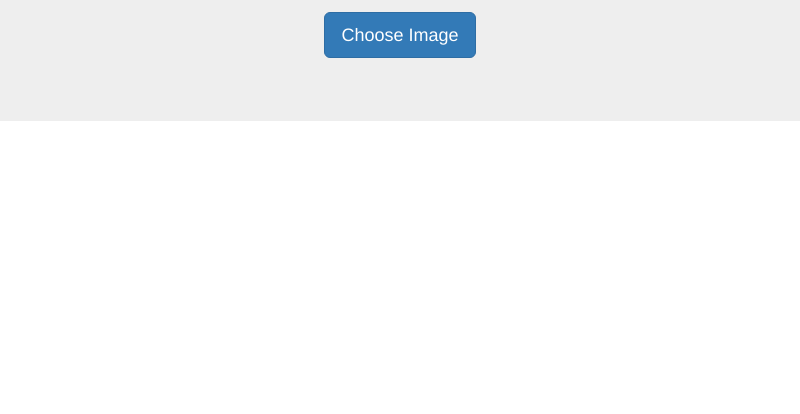
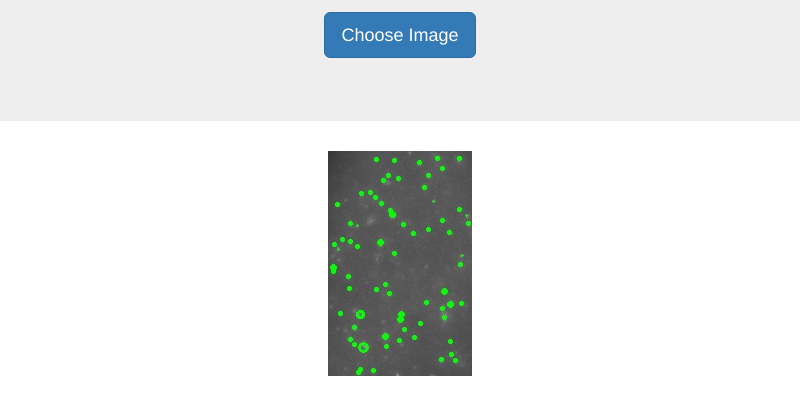
Before and after one commit to diptodip/graf, an Electron app: page index.html in a window 800 px wide. Shown: the part 180-594 px from the top of the page. Drawn offline with nearby package versions, Linux system fonts and the light colour scheme.

Commit message:
Loading images into interface.

```diff
--- a/index.html
+++ b/index.html
@@ -25,6 +25,9 @@
                 <p><a class="btn btn-primary btn-lg" href="#" role="button">Choose Image</a></p>
             </div>
         </div>
+        <div class="container center-block" style="text-align:center;">
+            <img src="output/output.jpg" alt="FISH cells detected and highlighted.">
+        </div>
 
         <!-- jQuery (necessary for Bootstrap's JavaScript plugins) -->
         <script src="https://ajax.googleapis.com/ajax/libs/jquery/1.11.3/jquery.min.js"></script>
```
